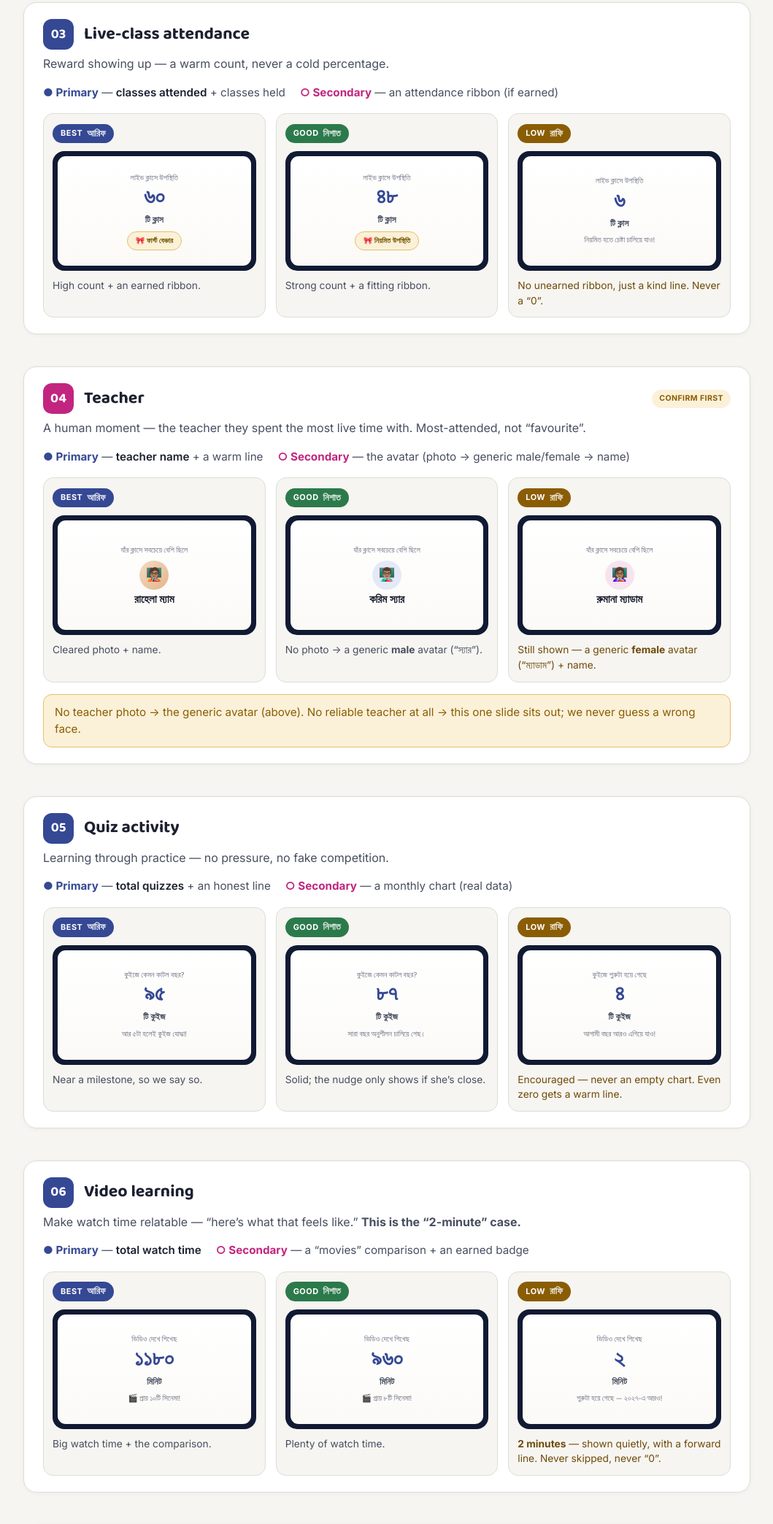
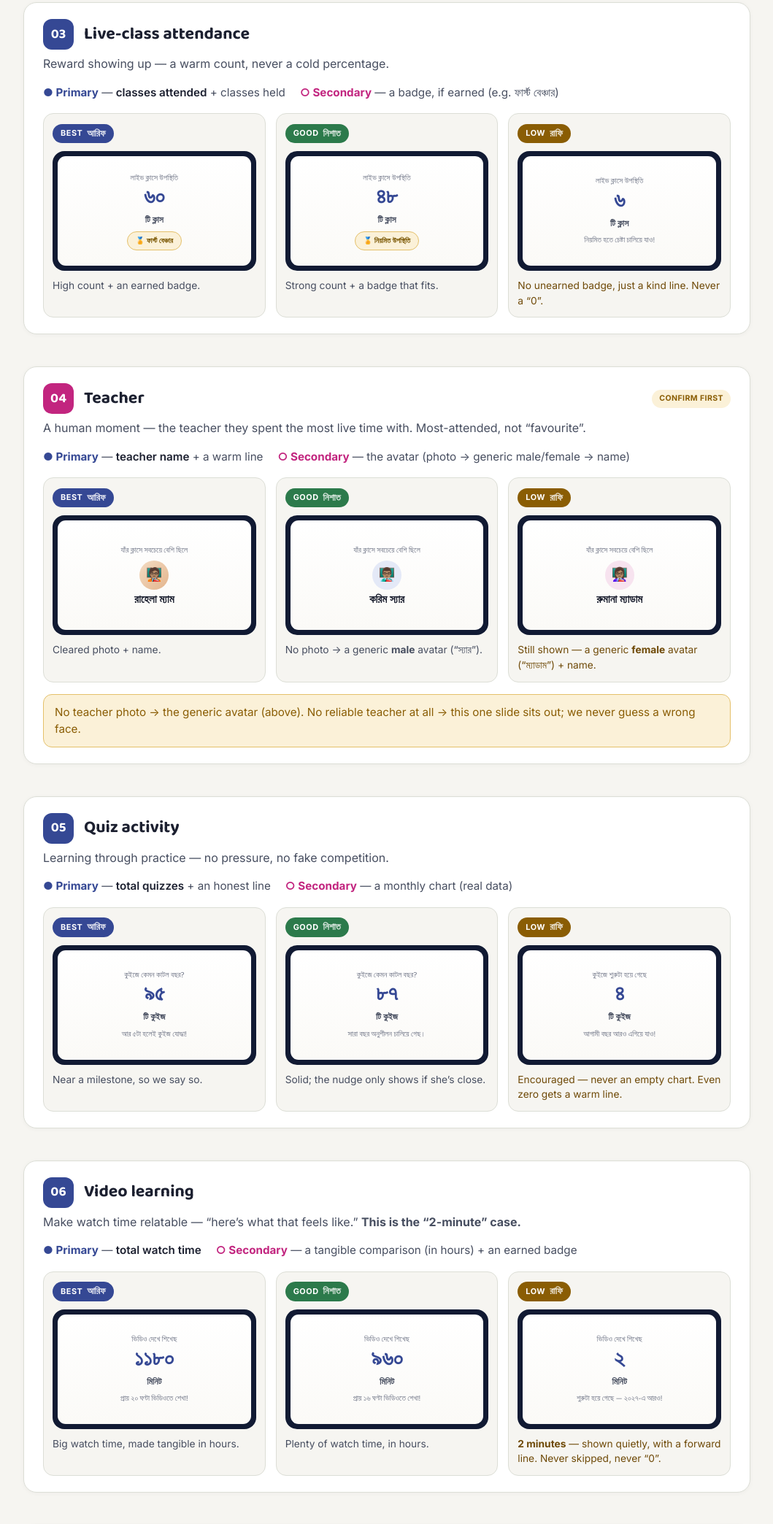
Before and after one commit to nusratmim-cell/Wrap_Design_Brief, a plain HTML site: page index.html in a window 1280 px wide. Shown: the part 2992-5080 px from the top of the page at 73% size, without its empty margins (110-1169 px from the left). Drawn offline with Linux system fonts and the light colour scheme.

Commit message:
Fix jargon: 'attendance ribbon' -> badge; replace movie comparison with dignified hours framing

```diff
--- a/index.html
+++ b/index.html
@@ -228,11 +228,11 @@ a{color:var(--navy);text-decoration:none}
   <section class="screen" id="s3">
     <div class="shd"><span class="snum">03</span><h2>Live-class attendance</h2></div>
     <p class="sdesc">Reward showing up — a warm count, never a cold percentage.</p>
-    <div class="shows"><div><span class="pr">● Primary</span> — <b>classes attended</b> + classes held</div><div><span class="sc">○ Secondary</span> — an attendance ribbon (if earned)</div></div>
+    <div class="shows"><div><span class="pr">● Primary</span> — <b>classes attended</b> + classes held</div><div><span class="sc">○ Secondary</span> — a badge, if earned (e.g. ফার্স্ট বেঞ্চার)</div></div>
     <div class="states">
-      <div class="state best"><span class="lab best">Best <span class="who2">আরিফ</span></span><div class="mphone"><div class="mscr"><div class="ey">লাইভ ক্লাসে উপস্থিতি</div><div class="big">৬০</div><div class="unit">টি ক্লাস</div><div class="ribbon">🎀 ফার্স্ট বেঞ্চার</div></div></div><p class="scap">High count + an earned ribbon.</p></div>
-      <div class="state good"><span class="lab good">Good <span class="who2">নিশাত</span></span><div class="mphone"><div class="mscr"><div class="ey">লাইভ ক্লাসে উপস্থিতি</div><div class="big">৪৮</div><div class="unit">টি ক্লাস</div><div class="ribbon">🎀 নিয়মিত উপস্থিতি</div></div></div><p class="scap">Strong count + a fitting ribbon.</p></div>
-      <div class="state low"><span class="lab low">Low <span class="who2">রাফি</span></span><div class="mphone"><div class="mscr"><div class="ey">লাইভ ক্লাসে উপস্থিতি</div><div class="big">৬</div><div class="unit">টি ক্লাস</div><div class="ey">নিয়মিত হতে চেষ্টা চালিয়ে যাও!</div></div></div><p class="scap">No unearned ribbon, just a kind line. Never a “0”.</p></div>
+      <div class="state best"><span class="lab best">Best <span class="who2">আরিফ</span></span><div class="mphone"><div class="mscr"><div class="ey">লাইভ ক্লাসে উপস্থিতি</div><div class="big">৬০</div><div class="unit">টি ক্লাস</div><div class="ribbon">🏅 ফার্স্ট বেঞ্চার</div></div></div><p class="scap">High count + an earned badge.</p></div>
+      <div class="state good"><span class="lab good">Good <span class="who2">নিশাত</span></span><div class="mphone"><div class="mscr"><div class="ey">লাইভ ক্লাসে উপস্থিতি</div><div class="big">৪৮</div><div class="unit">টি ক্লাস</div><div class="ribbon">🏅 নিয়মিত উপস্থিতি</div></div></div><p class="scap">Strong count + a badge that fits.</p></div>
+      <div class="state low"><span class="lab low">Low <span class="who2">রাফি</span></span><div class="mphone"><div class="mscr"><div class="ey">লাইভ ক্লাসে উপস্থিতি</div><div class="big">৬</div><div class="unit">টি ক্লাস</div><div class="ey">নিয়মিত হতে চেষ্টা চালিয়ে যাও!</div></div></div><p class="scap">No unearned badge, just a kind line. Never a “0”.</p></div>
     </div>
   </section>
 
@@ -265,10 +265,10 @@ a{color:var(--navy);text-decoration:none}
   <section class="screen" id="s6">
     <div class="shd"><span class="snum">06</span><h2>Video learning</h2></div>
     <p class="sdesc">Make watch time relatable — “here’s what that feels like.” <b>This is the “2-minute” case.</b></p>
-    <div class="shows"><div><span class="pr">● Primary</span> — <b>total watch time</b></div><div><span class="sc">○ Secondary</span> — a “movies” comparison + an earned badge</div></div>
+    <div class="shows"><div><span class="pr">● Primary</span> — <b>total watch time</b></div><div><span class="sc">○ Secondary</span> — a tangible comparison (in hours) + an earned badge</div></div>
     <div class="states">
-      <div class="state best"><span class="lab best">Best <span class="who2">আরিফ</span></span><div class="mphone"><div class="mscr"><div class="ey">ভিডিও দেখে শিখেছ</div><div class="big">১১৮০</div><div class="unit">মিনিট</div><div class="ey">🎬 প্রায় ১০টি সিনেমা!</div></div></div><p class="scap">Big watch time + the comparison.</p></div>
-      <div class="state good"><span class="lab good">Good <span class="who2">নিশাত</span></span><div class="mphone"><div class="mscr"><div class="ey">ভিডিও দেখে শিখেছ</div><div class="big">৯৬০</div><div class="unit">মিনিট</div><div class="ey">🎬 প্রায় ৮টি সিনেমা!</div></div></div><p class="scap">Plenty of watch time.</p></div>
+      <div class="state best"><span class="lab best">Best <span class="who2">আরিফ</span></span><div class="mphone"><div class="mscr"><div class="ey">ভিডিও দেখে শিখেছ</div><div class="big">১১৮০</div><div class="unit">মিনিট</div><div class="ey">প্রায় ২০ ঘণ্টা ভিডিওতে শেখা!</div></div></div><p class="scap">Big watch time, made tangible in hours.</p></div>
+      <div class="state good"><span class="lab good">Good <span class="who2">নিশাত</span></span><div class="mphone"><div class="mscr"><div class="ey">ভিডিও দেখে শিখেছ</div><div class="big">৯৬০</div><div class="unit">মিনিট</div><div class="ey">প্রায় ১৬ ঘণ্টা ভিডিওতে শেখা!</div></div></div><p class="scap">Plenty of watch time, in hours.</p></div>
       <div class="state low"><span class="lab low">Low <span class="who2">রাফি</span></span><div class="mphone"><div class="mscr"><div class="ey">ভিডিও দেখে শিখেছ</div><div class="big">২</div><div class="unit">মিনিট</div><div class="ey">শুরুটা হয়ে গেছে — ২০২৭-এ আরও!</div></div></div><p class="scap"><b>2 minutes</b> — shown quietly, with a forward line. Never skipped, never “0”.</p></div>
     </div>
   </section>
```
